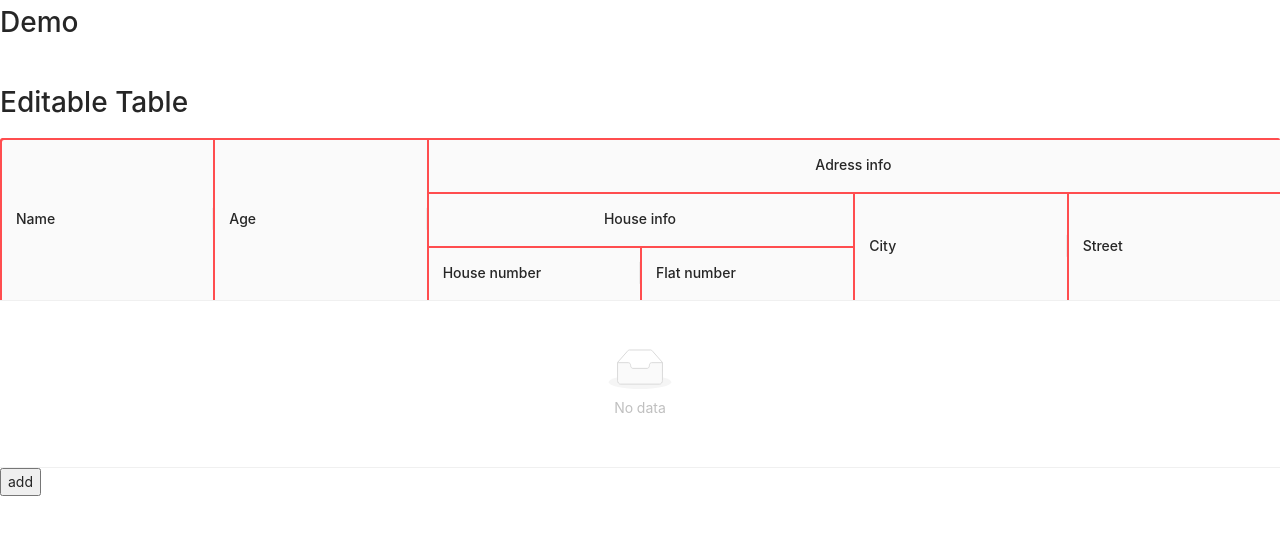
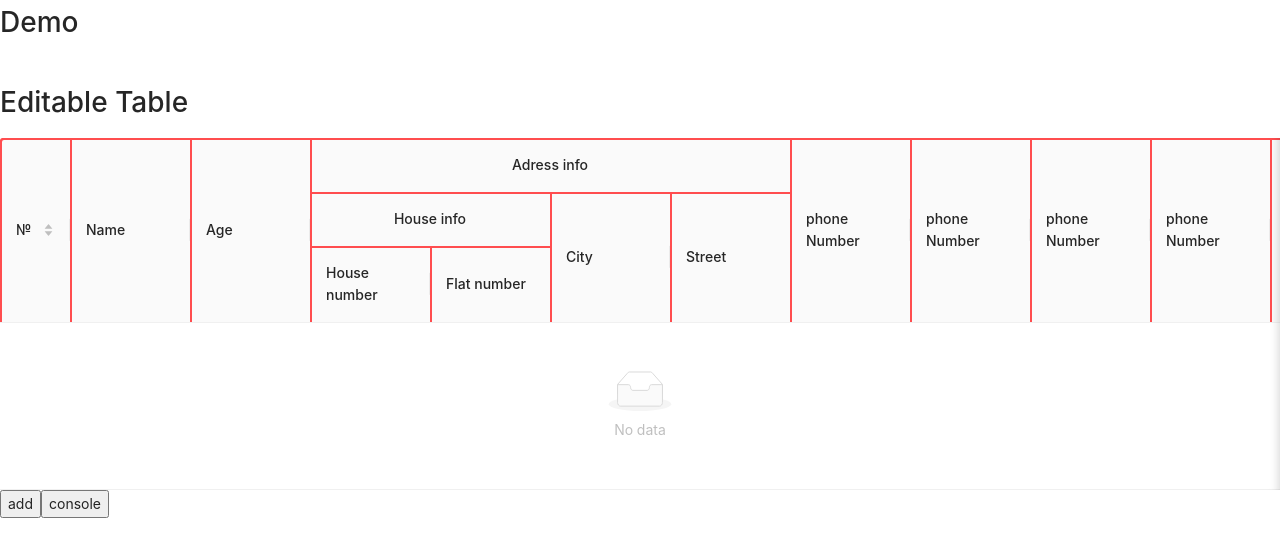
Before and after one commit to ibn-salamat/antd-react-editable-table, a React (Create React App) app: page / in a window 1280 px wide. Shown: the top 556 px of the page. Built offline with nearby package versions, Linux system fonts and the light colour scheme.

Commit message:
feat: add index

```diff
--- a/src/App.js
+++ b/src/App.js
@@ -1,6 +1,19 @@
 import EditableTable, { formtypes } from "./components/EditableTable";
 
 const testColumns = [
+  {
+    title: "№",
+    key: "index",
+    isVisible: true,
+    width: 70,
+    fixed: "left",
+    sorter: true,
+    render: (text, record, index) => {
+      // eslint-disable-next-line react/destructuring-assignment
+      // (component.state.currentPage - 1) * component.state.pageSize + index + 1,
+      return index + 1;
+    },
+  },
   {
     key: "name",
     title: "Name",
@@ -74,12 +87,65 @@ const testColumns = [
             message: "required",
           },
           {
-            len: 6,
-            message: "min 6 ",
+            len: 2,
+            message: "min 2",
           },
         ],
       },
     ],
+  },
+  {
+    key: "phoneNumber",
+    title: "phone Number",
+    dataIndex: "phoneNumber",
+    formType: formtypes.number,
+    width: 120,
+  },
+  {
+    key: "phoneNumber",
+    title: "phone Number",
+    dataIndex: "phoneNumber",
+    formType: formtypes.number,
+    width: 120,
+  },
+  {
+    key: "phoneNumber",
+    title: "phone Number",
+    dataIndex: "phoneNumber",
+    formType: formtypes.number,
+    width: 120,
+  },
+  {
+    key: "phoneNumber",
+    title: "phone Number",
+    dataIndex: "phoneNumber",
+    formType: formtypes.number,
+    width: 120,
+  },
+  {
+    key: "phoneNumber",
+    title: "phone Number",
+    dataIndex: "phoneNumber",
+    formType: formtypes.number,
+    width: 120,
+  },  {
+    key: "phoneNumber",
+    title: "phone Number",
+    dataIndex: "phoneNumber",
+    formType: formtypes.number,
+    width: 120,
+  },  {
+    key: "phoneNumber",
+    title: "phone Number",
+    dataIndex: "phoneNumber",
+    formType: formtypes.number,
+    width: 120,
+  },  {
+    key: "phoneNumber",
+    title: "phone Number",
+    dataIndex: "phoneNumber",
+    formType: formtypes.number,
+    width: 120,
   },
 ];
 
--- a/src/components/EditableTable/index.js
+++ b/src/components/EditableTable/index.js
@@ -74,19 +74,13 @@ function renderColumn(column) {
       break;
   }
 
-  console.log("render column", newColumn);
-
   return newColumn;
 }
 
 function CEditableTable({ columns: propColumns }) {
   const [form] = useForm();
   const [data, setData] = useState([]);
-  const [columns, setColumns] = useState([]);
-
-  useEffect(() => {
-    setColumns(renderColumns([...propColumns]));
-  }, [data]);
+  const [columns] = useState(renderColumns([...propColumns]));
 
   async function addRow() {
     await form.validateFields();
@@ -110,15 +104,24 @@ function CEditableTable({ columns: propColumns }) {
 
       <Form form={form}>
         <Table
+          id="custom-antd-editable-table"
           columns={columns}
           dataSource={data}
           sticky
           className="custom-antd-editable-table"
           scroll={{ x: "max-content" }}
+          pagination={false}
         />
       </Form>
 
       <button onClick={addRow}>add</button>
+      <button
+        onClick={() => {
+          console.log(form.getFieldsValue());
+        }}
+      >
+        console
+      </button>
     </>
   );
 }
```
